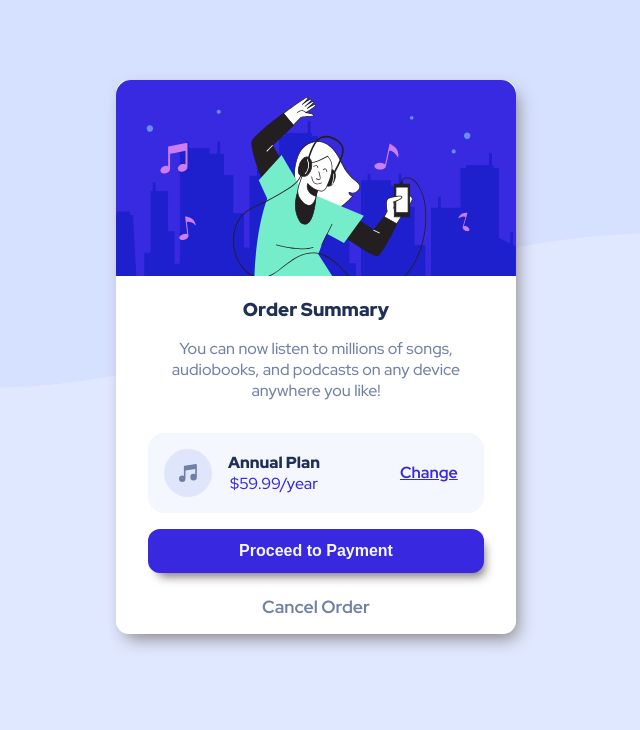
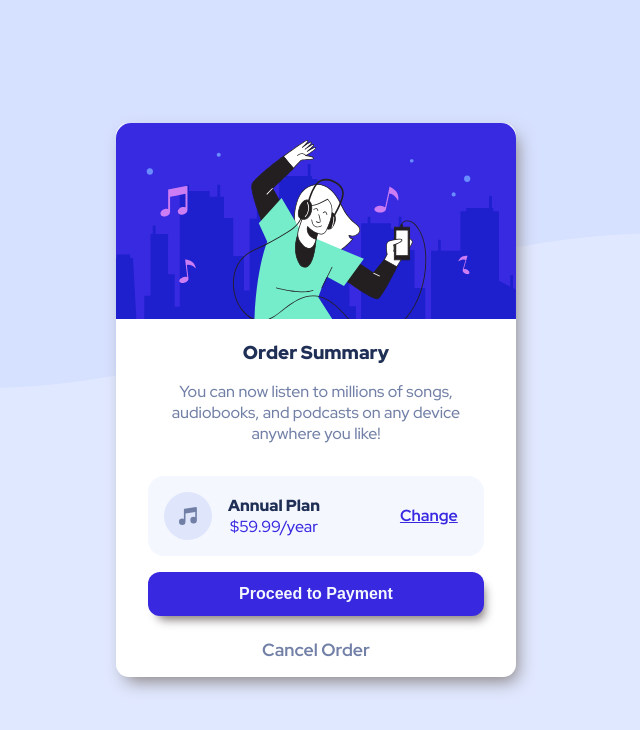
Before and after one commit to JagroopNatt/order-summry-component, a plain HTML site: page index.html in a window 1280 px wide. Shown: the whole page, without its empty margins (324-964 px from the left). Drawn offline with Linux system fonts and the light colour scheme.

Commit message:
second commit

```diff
--- a/styles.css
+++ b/styles.css
@@ -24,11 +24,12 @@ body {
   justify-content: center;
   align-items: center;
   width: 100%;
+  height: 100vh;
 }
 main {
   max-width: 400px;
   text-align: center;
-  margin-top: 5rem;
+  margin: 5rem;
   background-color: #ffffff;
   height: auto;
   border-radius: 0.8rem;
```
Also changed, not shown: 1 other file.
